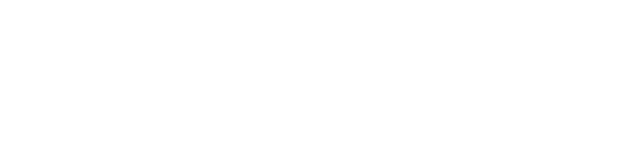
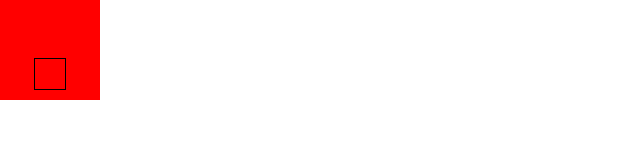
Before and after one commit to wangqiang1122/vue-watcher, a plain HTML site: page reduce/index.html in a window 1280 px wide. Shown: the whole page, without its empty margins (0-640 px from the left). Drawn offline with Linux system fonts and the light colour scheme.

Commit message:
修改了bug

```diff
--- a/reduce/index.html
+++ b/reduce/index.html
@@ -3,8 +3,34 @@
 <head>
     <meta charset="UTF-8">
     <title>Title</title>
+    <style>
+        *{
+            padding: 0;
+            margin: 0;
+        }
+        .div1{
+            width: 100px;
+            height: 100px;
+            padding: 10px;
+            background: red;
+            box-sizing: border-box;
+            display: flex;
+            justify-content: center;
+            align-items: flex-end;
+            /*margin: 10px;*/
+        }
+        .d1{
+            width: 30px;
+            height: 30px;
+            border: 1px solid black;
+        }
+    </style>
 </head>
 <body>
+
+<div class="div1">
+    <div class="d1"></div>
+</div>
 
 </body>
 <script>
```
Also changed, not shown: compile.js (+17 -12 lines), index.html (+5 -2 lines), wue.js (+11 -9 lines), 1 other file.
